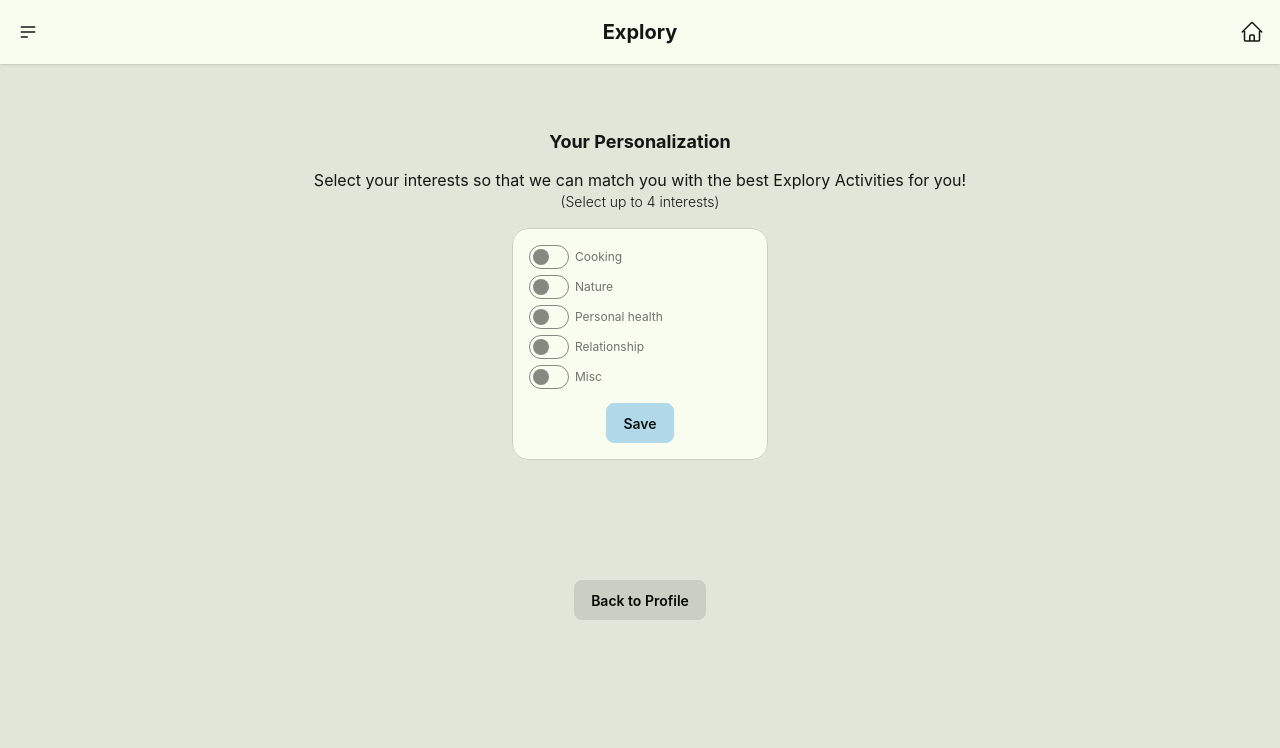
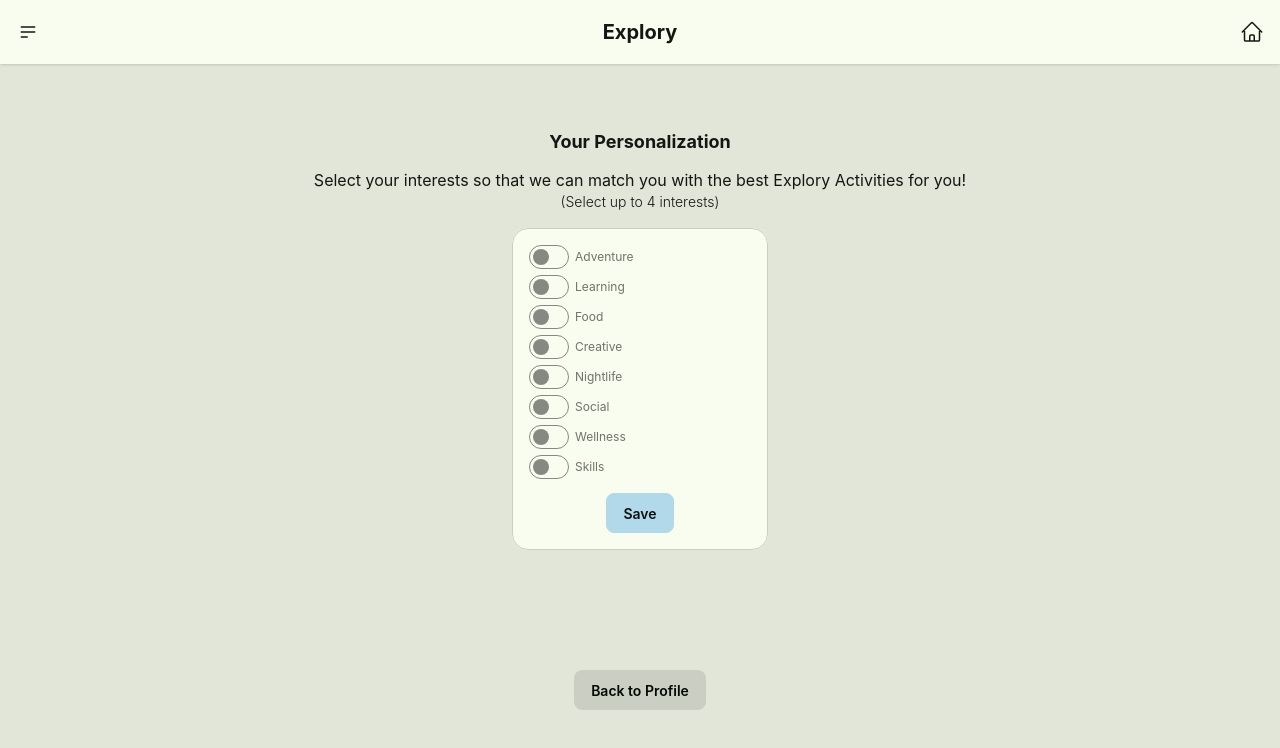
Before and after one commit to kstauch/Explory, a React (Vite) app in the folder frontend/: page /personalization in a window 1280 px wide. Shown: the top 748 px of the page. Built offline with nearby package versions, Linux system fonts and the light colour scheme; no server answers.

Commit message:
Changed personalization preferences to match new categories

```diff
--- a/frontend/src/pages/Profile/PersonalizationPage.jsx
+++ b/frontend/src/pages/Profile/PersonalizationPage.jsx
@@ -5,7 +5,7 @@
 
 function PersonalizationPage() {
   const navigate = useNavigate();
-  const categories = ['Cooking', 'Nature', 'Personal health', 'Relationship', 'Misc'];
+  const categories = ['Adventure', 'Learning', 'Food', 'Creative', 'Nightlife', 'Social', 'Wellness', 'Skills'];
   const [interests, setInterest] = useState([]);
 
   useEffect(() => {
```
